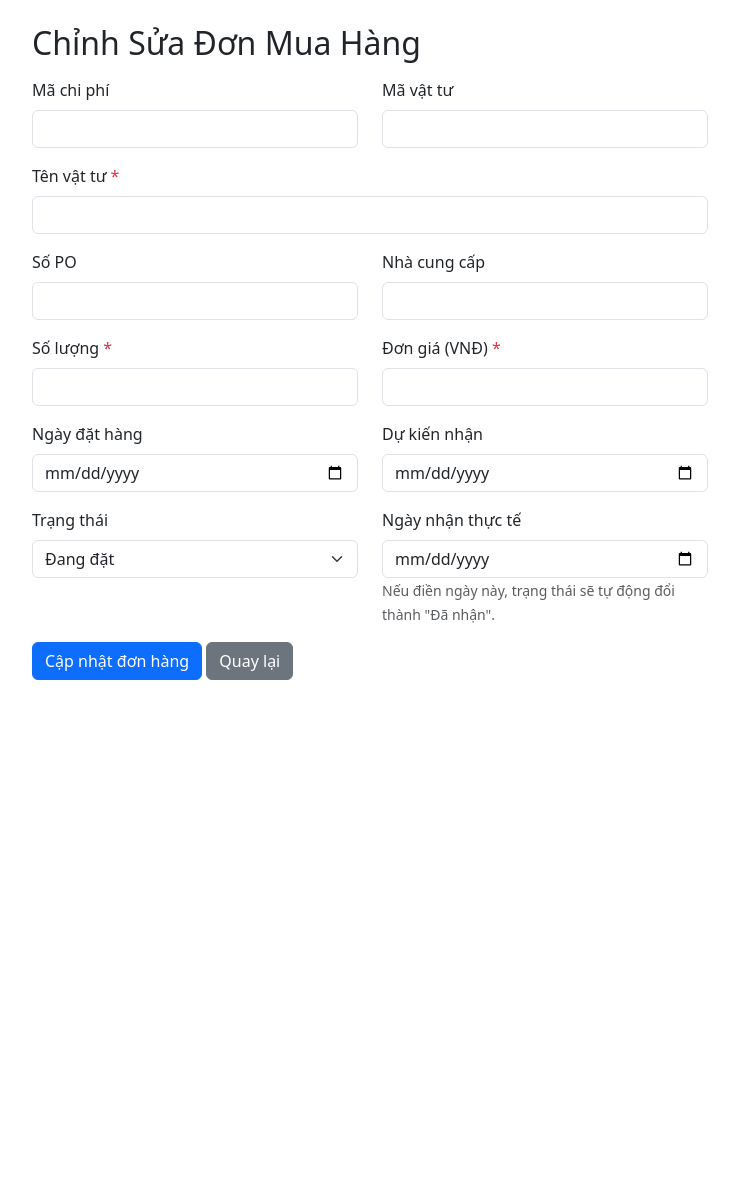
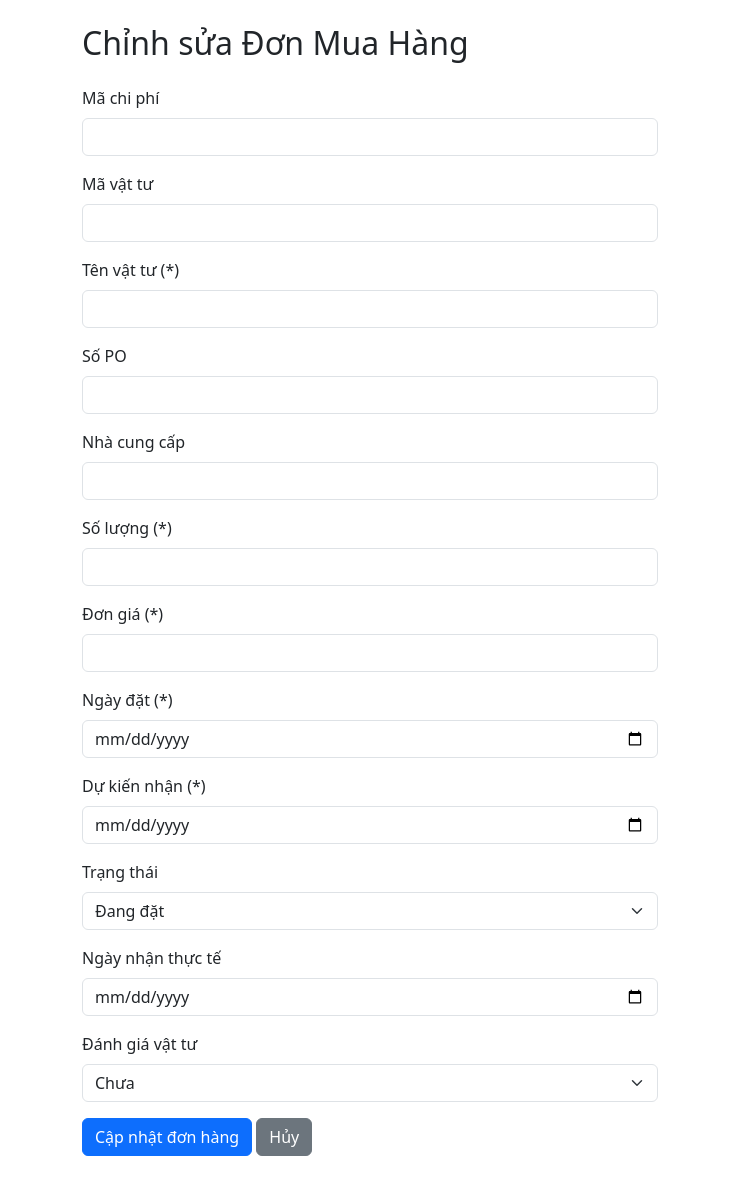
Before and after one commit to BTTB98/quan-ly-thiet-bi, a Flask app: page /purchases/edit/1 in a window 1280 px wide. Shown: the whole page, without its empty margins (270-1009 px from the left). Before the commit the page ends 680 px from the top, so only its background shows below. Run offline with Flask 3, Linux system fonts and the light colour scheme; the visitor is signed in with stand-in values (Sample User, id 1); data that the repository does not hold is empty.

Commit message:
Refactor edit purchase form structure and fields
Updated the edit purchase form layout and added evaluation field.

```diff
--- a/templates/edit_purchase.html
+++ b/templates/edit_purchase.html
@@ -2,64 +2,50 @@
 <html lang="vi">
 <head>
     <meta charset="UTF-8">
-    <title>Chỉnh Sửa Đơn Mua Hàng</title>
+    <title>Chỉnh sửa Đơn Mua Hàng</title>
     <link rel="stylesheet" href="https://cdn.jsdelivr.net/npm/bootstrap@5.3.0/dist/css/bootstrap.min.css">
 </head>
-<body class="container mt-4 mb-5" style="max-width: 700px;">
-    <h2>Chỉnh Sửa Đơn Mua Hàng</h2>
+<body class="container mt-4 mb-5" style="max-width: 600px;">
+    <h2 class="mb-4">Chỉnh sửa Đơn Mua Hàng</h2>
 
-    <form method="POST" class="mt-3">
-        <div class="row">
-            <div class="col-md-6 mb-3">
+    <form method="POST">
+        <div class="mb-3">
             <label class="form-label">Mã chi phí</label>
             <input type="text" name="cost_code" class="form-control" value="{{ purchase.cost_code or '' }}">
         </div>
-            <div class="col-md-6 mb-3">
+        <div class="mb-3">
             <label class="form-label">Mã vật tư</label>
             <input type="text" name="item_code" class="form-control" value="{{ purchase.item_code or '' }}">
         </div>
-        </div>
-
         <div class="mb-3">
-            <label class="form-label">Tên vật tư <span class="text-danger">*</span></label>
+            <label class="form-label">Tên vật tư (*)</label>
             <input type="text" name="item_name" class="form-control" required value="{{ purchase.item_name }}">
         </div>
-
-        <div class="row">
-            <div class="col-md-6 mb-3">
+        <div class="mb-3">
             <label class="form-label">Số PO</label>
             <input type="text" name="po_number" class="form-control" value="{{ purchase.po_number or '' }}">
         </div>
-            <div class="col-md-6 mb-3">
+        <div class="mb-3">
             <label class="form-label">Nhà cung cấp</label>
             <input type="text" name="supplier" class="form-control" value="{{ purchase.supplier or '' }}">
         </div>
-        </div>
-
-        <div class="row">
-            <div class="col-md-6 mb-3">
-                <label class="form-label">Số lượng <span class="text-danger">*</span></label>
+        <div class="mb-3">
+            <label class="form-label">Số lượng (*)</label>
             <input type="number" name="quantity" class="form-control" required min="1" value="{{ purchase.quantity }}">
         </div>
-            <div class="col-md-6 mb-3">
-                <label class="form-label">Đơn giá (VNĐ) <span class="text-danger">*</span></label>
-                <input type="number" step="any" name="unit_price" class="form-control" required value="{{ purchase.unit_price }}">
+        <div class="mb-3">
+            <label class="form-label">Đơn giá (*)</label>
+            <input type="number" step="any" name="unit_price" class="form-control" required min="0" value="{{ purchase.unit_price }}">
         </div>
+        <div class="mb-3">
+            <label class="form-label">Ngày đặt (*)</label>
+            <input type="date" name="order_date" class="form-control" required value="{{ purchase.order_date or '' }}">
         </div>
-
-        <div class="row">
-            <div class="col-md-6 mb-3">
-                <label class="form-label">Ngày đặt hàng</label>
-                <input type="date" name="order_date" class="form-control" value="{{ purchase.order_date or '' }}">
+        <div class="mb-3">
+            <label class="form-label">Dự kiến nhận (*)</label>
+            <input type="date" name="expected_date" class="form-control" required value="{{ purchase.expected_date or '' }}">
         </div>
-            <div class="col-md-6 mb-3">
-                <label class="form-label">Dự kiến nhận</label>
-                <input type="date" name="expected_date" class="form-control" value="{{ purchase.expected_date or '' }}">
-            </div>
-        </div>
-
-        <div class="row">
-            <div class="col-md-6 mb-3">
+        <div class="mb-3">
             <label class="form-label">Trạng thái</label>
             <select name="status" class="form-select">
                 <option value="Đang đặt" {% if purchase.status == 'Đang đặt' %}selected{% endif %}>Đang đặt</option>
@@ -67,15 +53,21 @@
                 <option value="Đã nhận" {% if purchase.status == 'Đã nhận' %}selected{% endif %}>Đã nhận</option>
             </select>
         </div>
-            <div class="col-md-6 mb-3">
+        <div class="mb-3">
             <label class="form-label">Ngày nhận thực tế</label>
             <input type="date" name="received_date" class="form-control" value="{{ purchase.received_date or '' }}">
-                <small class="text-muted">Nếu điền ngày này, trạng thái sẽ tự động đổi thành "Đã nhận".</small>
         </div>
+        <!-- Chỉnh sửa đánh giá vật tư -->
+        <div class="mb-3">
+            <label class="form-label">Đánh giá vật tư</label>
+            <select name="evaluation" class="form-select">
+                <option value="Chưa" {% if purchase.evaluation == 'Chưa' or not purchase.evaluation %}selected{% endif %}>Chưa</option>
+                <option value="Có" {% if purchase.evaluation == 'Có' %}selected{% endif %}>Có</option>
+            </select>
         </div>
 
         <button type="submit" class="btn btn-primary">Cập nhật đơn hàng</button>
-        <a href="{{ url_for('list_purchases') }}" class="btn btn-secondary">Quay lại</a>
+        <a href="{{ url_for('list_purchases') }}" class="btn btn-secondary">Hủy</a>
     </form>
 </body>
 </html>
```
Lines whose indentation alone changed are shown as unchanged.
